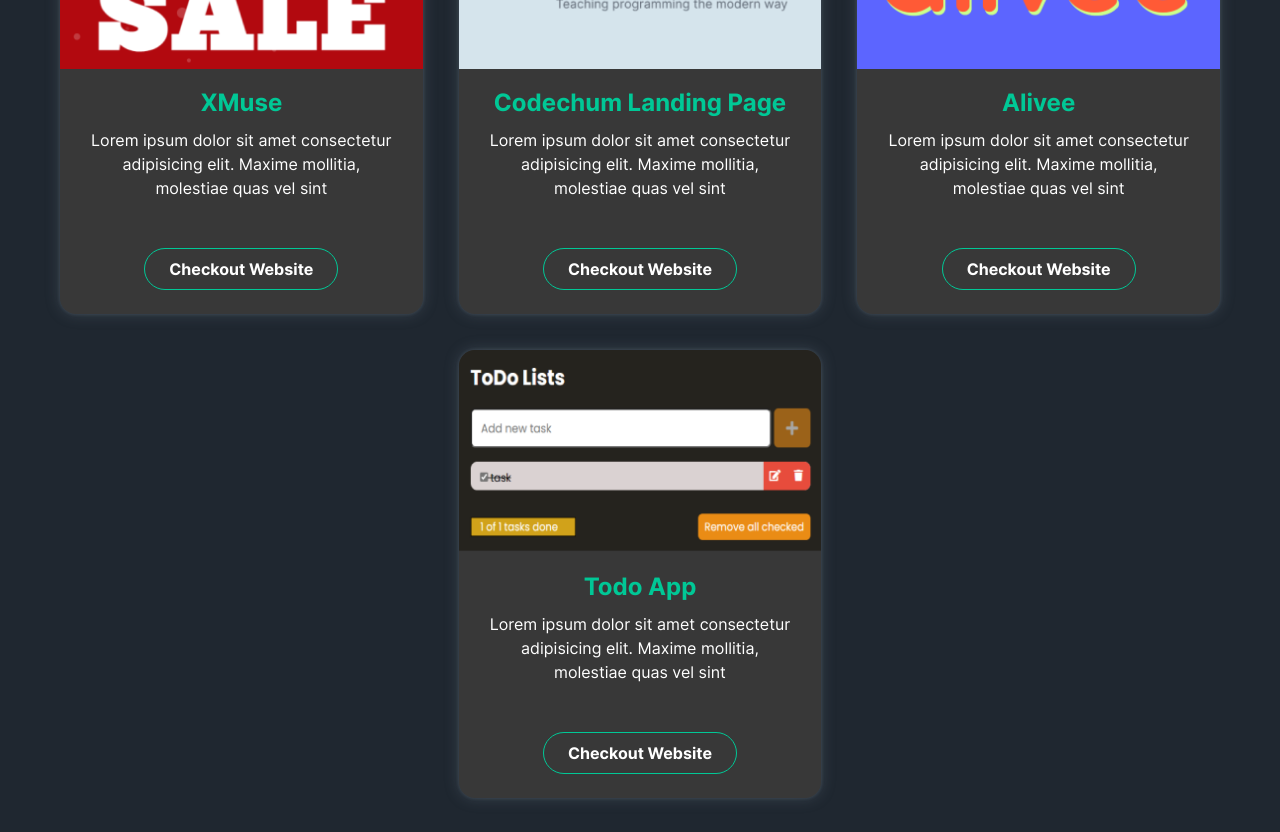
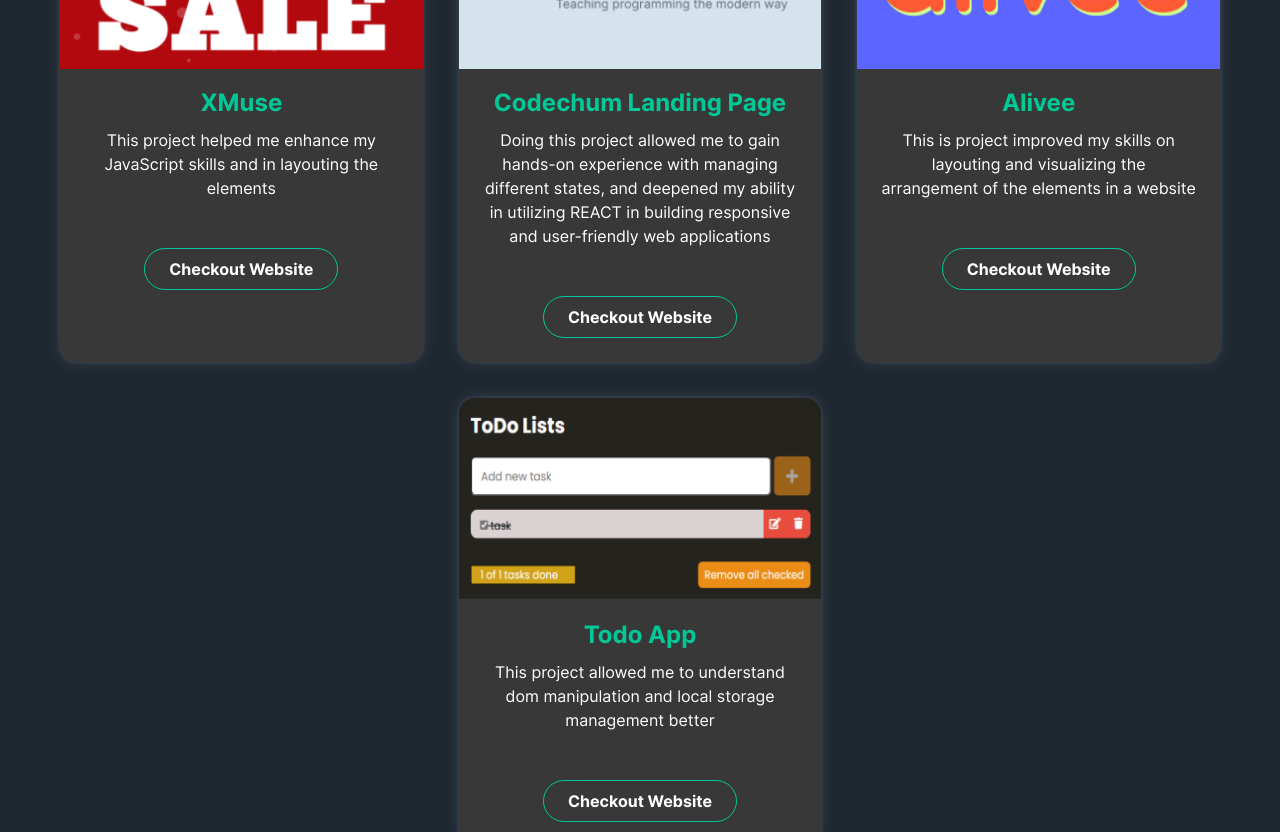
Before and after one commit to TpenXsinoy/my-portfolio, a React (Create React App) app: page /my-portfolio in a window 1280 px wide. Shown: the part 3440-4272 px from the top of the page. Built offline with nearby package versions, Linux system fonts and the light colour scheme.

Commit message:
Add contents in portfolio section

```diff
--- a/src/sections/Portfolio/index.js
+++ b/src/sections/Portfolio/index.js
@@ -18,29 +18,29 @@ const Projects = [
     image: Xmuse,
     name: "XMuse",
     detail:
-      "Lorem ipsum dolor sit amet consectetur adipisicing elit. Maxime mollitia, molestiae quas vel sint",
-    link: "/",
+      "This project helped me enhance my JavaScript skills and in layouting the elements",
+    link: "https://tpenxsinoy.github.io/xmuse/",
   },
   {
     image: Codechum,
     name: "Codechum Landing Page",
     detail:
-      "Lorem ipsum dolor sit amet consectetur adipisicing elit. Maxime mollitia, molestiae quas vel sint",
+      "Doing this project allowed me to gain hands-on experience with managing different states, and deepened my ability in utilizing REACT in building responsive and user-friendly web applications",
     link: null,
   },
   {
     image: Alivee,
     name: "Alivee",
     detail:
-      "Lorem ipsum dolor sit amet consectetur adipisicing elit. Maxime mollitia, molestiae quas vel sint",
-    link: "/",
+      "This is project improved my skills on layouting and visualizing the arrangement of the elements in a website",
+    link: "https://tpenxsinoy.github.io/alivee/",
   },
   {
     image: Todo,
     name: "Todo App",
     detail:
-      "Lorem ipsum dolor sit amet consectetur adipisicing elit. Maxime mollitia, molestiae quas vel sint",
-    link: "/",
+      "This project allowed me to understand dom manipulation and local storage management better",
+    link: "https://tpenxsinoy.github.io/ToDo-App/",
   },
 ];
 
```
